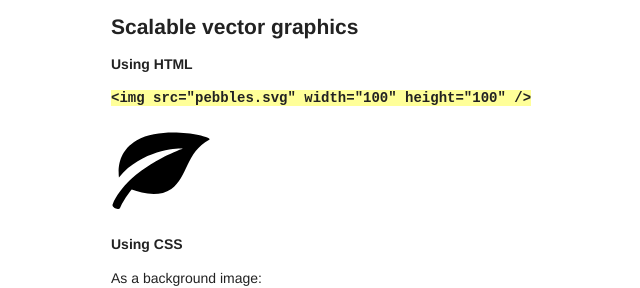
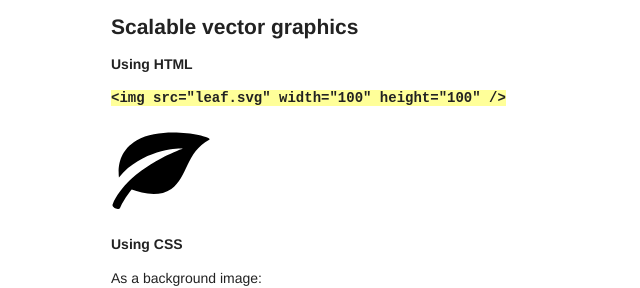
Before and after one commit to kaishin/retina-examples, a Jekyll site: the page built from index.html, in a window 1280 px wide and 900 px high, scrolled down 3792 px. Shown: the part 170-458 px from the top of the window, without its empty margins (44-684 px from the left). Built offline with Jekyll 4.4.1, drawn with Linux system fonts in a browser that asks for light colours.

Commit message:
Fix filename typo

```diff
--- a/index.html
+++ b/index.html
@@ -107,7 +107,7 @@ $(document).ready(function(){
 
 <h2>Scalable vector graphics</h2>
 <h4 id="svg-using-html">Using HTML</h4>
-<pre><code>&lt;img src="pebbles.svg" width="100" height="100" /&gt;
+<pre><code>&lt;img src="leaf.svg" width="100" height="100" /&gt;
 </code></pre>
 <img src="images/leaf.svg" width="100" height="100" />
 
```
Also changed, not shown: README.md.
